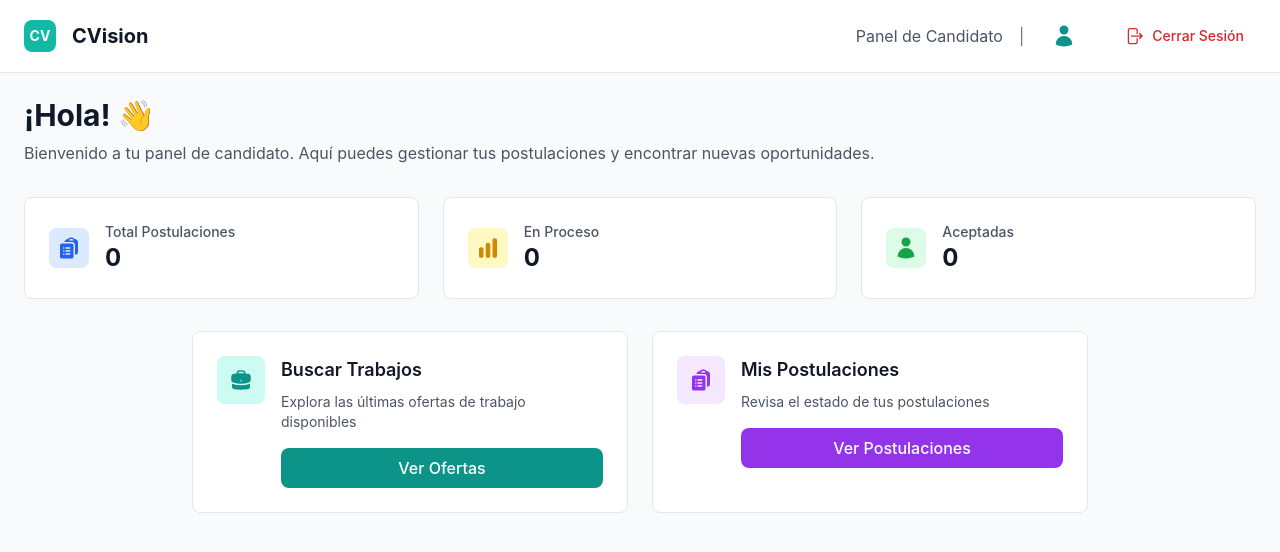
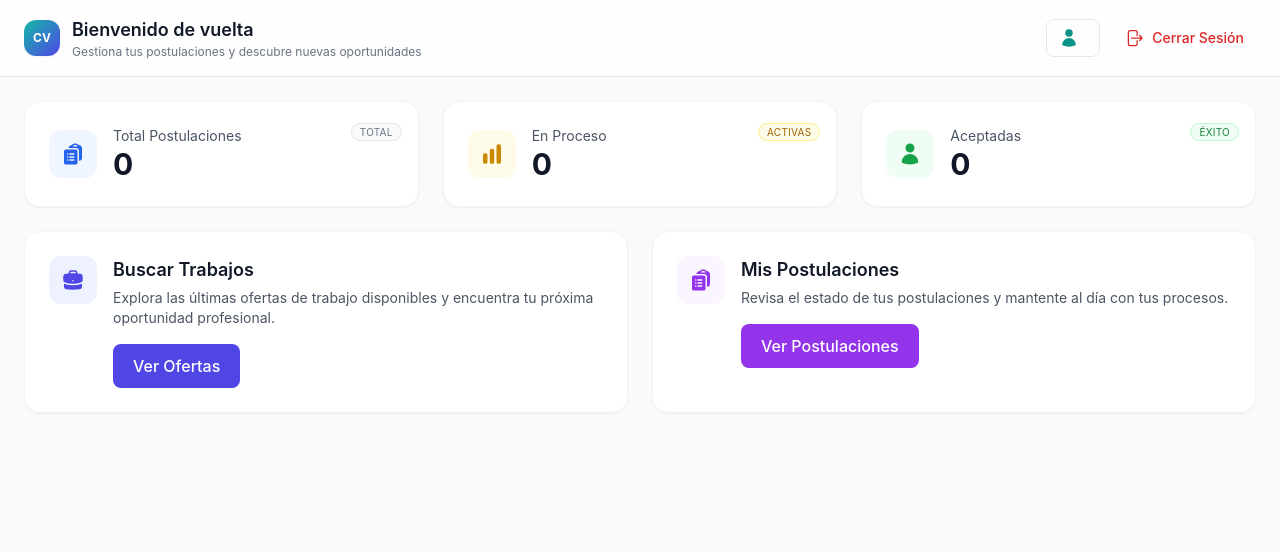
Before and after one commit to Cv-Vision/CVision-Frontend, a React (Vite) app: page /applicant/dashboard in a window 1280 px wide. Shown: the top 552 px of the page. Built offline with nearby package versions, Linux system fonts and the light colour scheme; no server answers.

Commit message:
fix score card and sidebar

```diff
--- a/src/components/applicant/JobSearchFilters.tsx
+++ b/src/components/applicant/JobSearchFilters.tsx
@@ -44,10 +44,11 @@ export const JobSearchFilters = ({
           <option value="Málaga">Málaga</option>
         </select>
 
+        <div className="flex-1 p-1">
           <select
             value={typeFilter}
             onChange={(e) => onTypeChange(e.target.value)}
-          className="flex-1 px-3 py-2 border border-gray-200 rounded-lg focus:border-teal-300 focus:ring-2 focus:ring-teal-200 focus:outline-none"
+            className="w-full px-3 py-2 border border-gray-200 rounded-lg focus:border-teal-300 focus:ring-2 focus:ring-teal-200 focus:outline-none"
           >
             <option value="">Todos los tipos</option>
             <option value="FULL_TIME">Tiempo Completo</option>
@@ -58,5 +59,6 @@ export const JobSearchFilters = ({
           </select>
         </div>
       </div>
+    </div>
   );
 };
--- a/src/context/JobContext.tsx
+++ b/src/context/JobContext.tsx
@@ -20,6 +20,8 @@ export type Job = {
   additional_requirements?: string;
   isApplied?: boolean;
   modal?: string; // NEW optional work modality (REMOTE, HYBRID, ONSITE)
+  created_at?: string;
+  updated_at?: string;
 };
 
 export type Application = {
--- a/src/hooks/useGetJobs.ts
+++ b/src/hooks/useGetJobs.ts
@@ -51,7 +51,9 @@ export function useGetJobs() {
                 city: item.city,
                 industry_experience: item.industry_experience,
                 additional_requirements: item.additional_requirements,
-                modal: item.modal
+                modal: item.modal,
+                created_at: item.created_at,
+                updated_at: item.updated_at
             }));
             setJobs(mappedJobs);
 
--- a/src/pages/applicant/Dashboard.tsx
+++ b/src/pages/applicant/Dashboard.tsx
@@ -11,7 +11,7 @@ const ApplicantDashboard = () => {
 
   // Calculate basic stats
   const totalApplications = applications.length;
-  const pendingApplications = applications.filter(app => app.status === 'pending').length;
+  const pendingApplications = applications.filter(app => app.status === 'pending' || app.status === 'PENDING').length;
   const acceptedApplications = applications.filter(app => app.status === 'accepted').length;
 
   const handleLogout = () => {
@@ -21,33 +21,34 @@ const ApplicantDashboard = () => {
   };
 
   return (
-    <div className="min-h-screen bg-background">
+    <div className="min-h-screen bg-gray-50">
       {/* Header */}
-      <header className="border-b bg-white sticky top-0 z-50">
+      <header className="sticky top-0 z-40 bg-white/80 backdrop-blur-md border-b border-gray-200">
         <div className="px-6 py-4">
           <div className="flex items-center justify-between">
-            <div className="flex items-center space-x-4">
-              <div className="w-8 h-8 bg-teal-500 rounded-lg flex items-center justify-center">
-                <span className="text-white font-bold text-sm">CV</span>
+            <div className="flex items-center gap-3">
+              <div className="w-9 h-9 rounded-xl bg-gradient-to-br from-teal-500 to-indigo-600 grid place-items-center shadow-sm">
+                <span className="text-white font-bold text-xs">CV</span>
               </div>
-              <span className="text-xl font-bold text-gray-900">CVision</span>
+              <div className="flex flex-col">
+                <span className="text-lg font-semibold text-gray-900">Bienvenido de vuelta</span>
+                <span className="text-xs text-gray-500">Gestiona tus postulaciones y descubre nuevas oportunidades</span>
+              </div>
             </div>
-            <div className="flex items-center space-x-4">
-              <span className="text-gray-600">Panel de Candidato</span>
-              <span className="text-gray-500">|</span>
+            <div className="flex items-center gap-3">
               <button
-                className="flex items-center space-x-2 hover:bg-gray-50 px-3 py-2 rounded-lg transition-colors"
+                className="hidden sm:flex items-center gap-2 px-3 py-2 rounded-lg border border-gray-200 text-gray-700 hover:bg-gray-50"
                 onClick={() => navigate('/perfil-applicant')}
               >
-                <UserIcon className="w-6 h-6 text-teal-600" />
-                <span className="text-sm font-medium text-gray-700">{user?.email}</span>
+                <UserIcon className="w-5 h-5 text-teal-600" />
+                <span className="text-sm">{user?.email}</span>
               </button>
               <button
-                className="flex items-center space-x-2 hover:bg-red-50 px-3 py-2 rounded-lg transition-colors group"
+                className="flex items-center gap-2 px-3 py-2 rounded-lg text-red-600 hover:bg-red-50"
                 onClick={handleLogout}
               >
-                <ArrowRightOnRectangleIcon className="w-5 h-5 text-red-600 group-hover:rotate-12 transition-transform duration-300" />
-                <span className="text-sm font-medium text-red-600">Cerrar Sesión</span>
+                <ArrowRightOnRectangleIcon className="w-5 h-5" />
+                <span className="text-sm font-medium">Cerrar Sesión</span>
               </button>
             </div>
           </div>
@@ -55,65 +56,71 @@ const ApplicantDashboard = () => {
       </header>
 
       {/* Main Content */}
-      <div className="p-6">
-        {/* Welcome Section */}
-        <div className="mb-8">
-          <h1 className="text-3xl font-bold text-gray-900 mb-2">¡Hola! 👋</h1>
-          <p className="text-gray-600">Bienvenido a tu panel de candidato. Aquí puedes gestionar tus postulaciones y encontrar nuevas oportunidades.</p>
-        </div>
-
+      <div className="px-6 py-6 max-w-7xl mx-auto">
         {/* Stats Cards */}
-        <div className="grid grid-cols-1 md:grid-cols-3 gap-6 mb-8">
-          <div className="bg-white rounded-lg border border-gray-200 p-6">
-            <div className="flex items-center">
-              <div className="p-2 bg-blue-100 rounded-lg">
+        <div className="grid grid-cols-1 md:grid-cols-3 gap-6">
+          {/* Total */}
+          <div className="relative rounded-2xl bg-white shadow-sm border border-gray-100 p-6">
+            <div className="absolute right-4 top-4">
+              <span className="text-[10px] uppercase tracking-wide text-gray-500 bg-gray-50 border border-gray-200 px-2 py-0.5 rounded-full">Total</span>
+            </div>
+            <div className="flex items-center gap-4">
+              <div className="p-3 rounded-xl bg-blue-50">
                 <ClipboardDocumentListIcon className="w-6 h-6 text-blue-600" />
               </div>
-              <div className="ml-4">
-                <p className="text-sm font-medium text-gray-600">Total Postulaciones</p>
-                <p className="text-2xl font-bold text-gray-900">{totalApplications}</p>
+              <div>
+                <p className="text-sm text-gray-600">Total Postulaciones</p>
+                <p className="text-3xl font-bold text-gray-900">{totalApplications}</p>
               </div>
             </div>
           </div>
 
-          <div className="bg-white rounded-lg border border-gray-200 p-6">
-            <div className="flex items-center">
-              <div className="p-2 bg-yellow-100 rounded-lg">
+          {/* En Proceso */}
+          <div className="relative rounded-2xl bg-white shadow-sm border border-gray-100 p-6">
+            <div className="absolute right-4 top-4">
+              <span className="text-[10px] uppercase tracking-wide text-yellow-700 bg-yellow-50 border border-yellow-200 px-2 py-0.5 rounded-full">Activas</span>
+            </div>
+            <div className="flex items-center gap-4">
+              <div className="p-3 rounded-xl bg-yellow-50">
                 <ChartBarIcon className="w-6 h-6 text-yellow-600" />
               </div>
-              <div className="ml-4">
-                <p className="text-sm font-medium text-gray-600">En Proceso</p>
-                <p className="text-2xl font-bold text-gray-900">{pendingApplications}</p>
+              <div>
+                <p className="text-sm text-gray-600">En Proceso</p>
+                <p className="text-3xl font-bold text-gray-900">{pendingApplications}</p>
               </div>
             </div>
           </div>
 
-          <div className="bg-white rounded-lg border border-gray-200 p-6">
-            <div className="flex items-center">
-              <div className="p-2 bg-green-100 rounded-lg">
+          {/* Aceptadas */}
+          <div className="relative rounded-2xl bg-white shadow-sm border border-gray-100 p-6">
+            <div className="absolute right-4 top-4">
+              <span className="text-[10px] uppercase tracking-wide text-green-700 bg-green-50 border border-green-200 px-2 py-0.5 rounded-full">Éxito</span>
+            </div>
+            <div className="flex items-center gap-4">
+              <div className="p-3 rounded-xl bg-green-50">
                 <UserIcon className="w-6 h-6 text-green-600" />
               </div>
-              <div className="ml-4">
-                <p className="text-sm font-medium text-gray-600">Aceptadas</p>
-                <p className="text-2xl font-bold text-gray-900">{acceptedApplications}</p>
+              <div>
+                <p className="text-sm text-gray-600">Aceptadas</p>
+                <p className="text-3xl font-bold text-gray-900">{acceptedApplications}</p>
               </div>
             </div>
           </div>
         </div>
 
-        {/* Action Cards */}
-        <div className="grid grid-cols-1 md:grid-cols-2 gap-6 max-w-4xl mx-auto">
+        {/* Actions */}
+        <div className="grid grid-cols-1 md:grid-cols-2 gap-6 mt-6">
           {/* Buscar Trabajos */}
-          <div className="bg-white rounded-lg border border-gray-200 p-6 hover:shadow-md transition-shadow">
-            <div className="flex items-start space-x-4">
-              <div className="p-3 bg-teal-100 rounded-lg">
-                <BriefcaseIcon className="w-6 h-6 text-teal-600" />
+          <div className="rounded-2xl bg-white shadow-sm border border-gray-100 p-6">
+            <div className="flex items-start gap-4">
+              <div className="p-3 rounded-xl bg-indigo-50">
+                <BriefcaseIcon className="w-6 h-6 text-indigo-600" />
               </div>
               <div className="flex-1">
-                <h3 className="text-lg font-semibold text-gray-900 mb-2">Buscar Trabajos</h3>
-                <p className="text-gray-600 text-sm mb-4">Explora las últimas ofertas de trabajo disponibles</p>
+                <h3 className="text-lg font-semibold text-gray-900">Buscar Trabajos</h3>
+                <p className="text-sm text-gray-600 mt-1">Explora las últimas ofertas de trabajo disponibles y encuentra tu próxima oportunidad profesional.</p>
                 <button
-                  className="w-full bg-teal-600 text-white px-4 py-2 rounded-lg hover:bg-teal-700 transition-colors font-medium"
+                  className="mt-4 w-full md:w-auto bg-indigo-600 hover:bg-indigo-700 text-white px-5 py-2.5 rounded-lg font-medium transition-colors"
                   onClick={() => navigate('/applicant/positions')}
                 >
                   Ver Ofertas
@@ -123,16 +130,16 @@ const ApplicantDashboard = () => {
           </div>
 
           {/* Mis Postulaciones */}
-          <div className="bg-white rounded-lg border border-gray-200 p-6 hover:shadow-md transition-shadow">
-            <div className="flex items-start space-x-4">
-              <div className="p-3 bg-purple-100 rounded-lg">
+          <div className="rounded-2xl bg-white shadow-sm border border-gray-100 p-6">
+            <div className="flex items-start gap-4">
+              <div className="p-3 rounded-xl bg-purple-50">
                 <ClipboardDocumentListIcon className="w-6 h-6 text-purple-600" />
               </div>
               <div className="flex-1">
-                <h3 className="text-lg font-semibold text-gray-900 mb-2">Mis Postulaciones</h3>
-                <p className="text-gray-600 text-sm mb-4">Revisa el estado de tus postulaciones</p>
+                <h3 className="text-lg font-semibold text-gray-900">Mis Postulaciones</h3>
+                <p className="text-sm text-gray-600 mt-1">Revisa el estado de tus postulaciones y mantente al día con tus procesos.</p>
                 <button
-                  className="w-full bg-purple-600 text-white px-4 py-2 rounded-lg hover:bg-purple-700 transition-colors font-medium"
+                  className="mt-4 w-full md:w-auto bg-purple-600 hover:bg-purple-700 text-white px-5 py-2.5 rounded-lg font-medium transition-colors"
                   onClick={() => navigate('/mis-postulaciones')}
                 >
                   Ver Postulaciones
```
Also changed, not shown: src/components/applicant/JobQuestionsModal.tsx (+9 -2 lines), src/components/rebranding/JobPostingDetails/CandidateScoreCard.tsx (+10 -9 lines), src/pages/recruiter/Dashboard.tsx (+10 -3 lines). Lines whose indentation alone changed are shown as unchanged.
